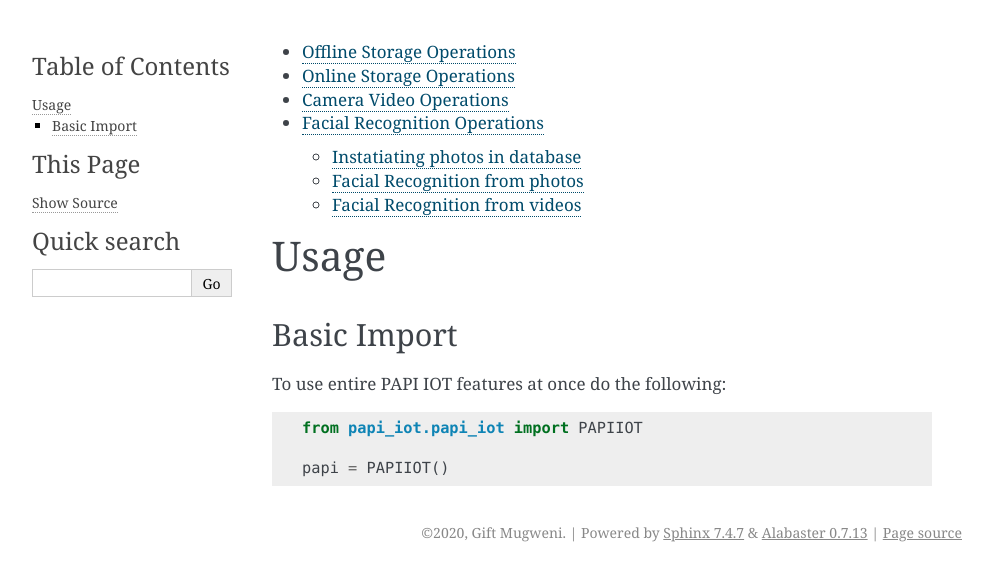
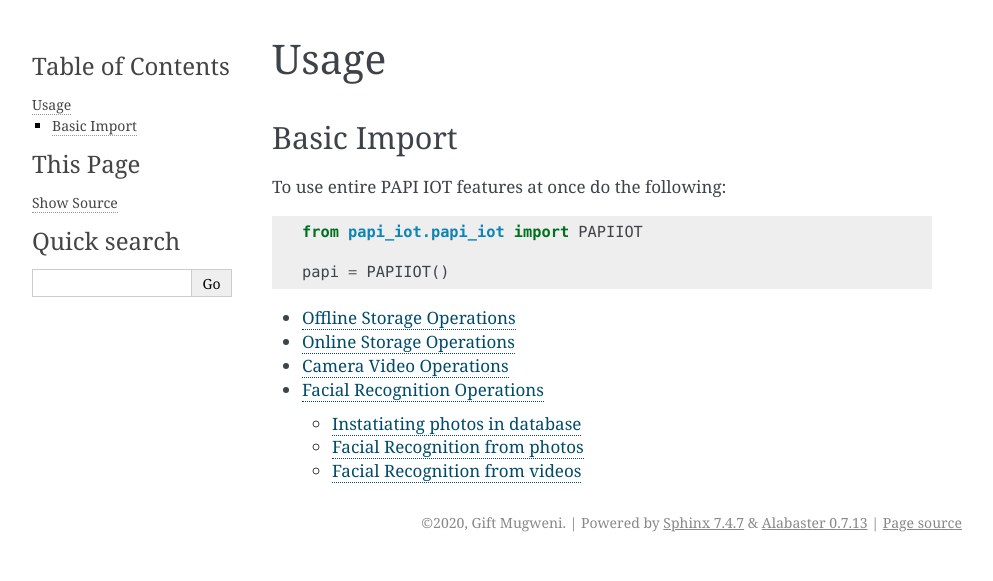
Before and after one commit to Stelele/papi_iot, a Sphinx documentation site: the page built from docs/usage.rst, in a window 1280 px wide. Shown: the top 581 px of the page, without its empty margins (148-1141 px from the left). Built offline with Sphinx 7.4.7, drawn with Linux system fonts in a browser that asks for light colours; pages that are not in the unit, such as notebooks, are missing from menus; some of the changed lines change nothing that is shown.

Commit message:
refactoring

```diff
--- a/docs/usage.rst
+++ b/docs/usage.rst
@@ -1,11 +1,3 @@
-.. toctree::
-    :glob:
-
-    Offline Storage Operations <offline.rst>
-    Online Storage Operations  <online.rst>
-    Camera Video Operations    <camera.rst>
-    Facial Recognition Operations <recognition.rst>
-
 =====
 Usage
 =====
@@ -18,3 +10,12 @@ To use entire PAPI IOT features at once do the following::
     from papi_iot.papi_iot import PAPIIOT
 
     papi = PAPIIOT()
+
+
+.. toctree::
+    :glob:
+
+    Offline Storage Operations <offline.rst>
+    Online Storage Operations  <online.rst>
+    Camera Video Operations    <camera.rst>
+    Facial Recognition Operations <recognition.rst>
```
